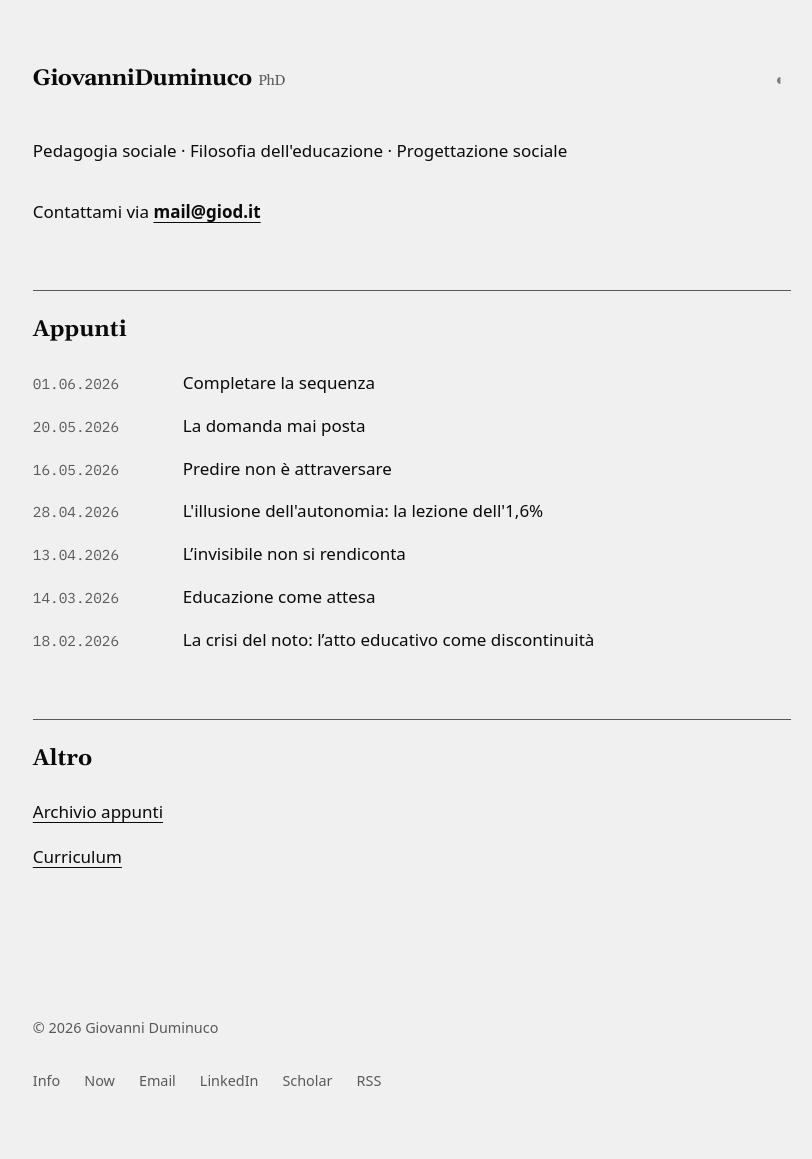
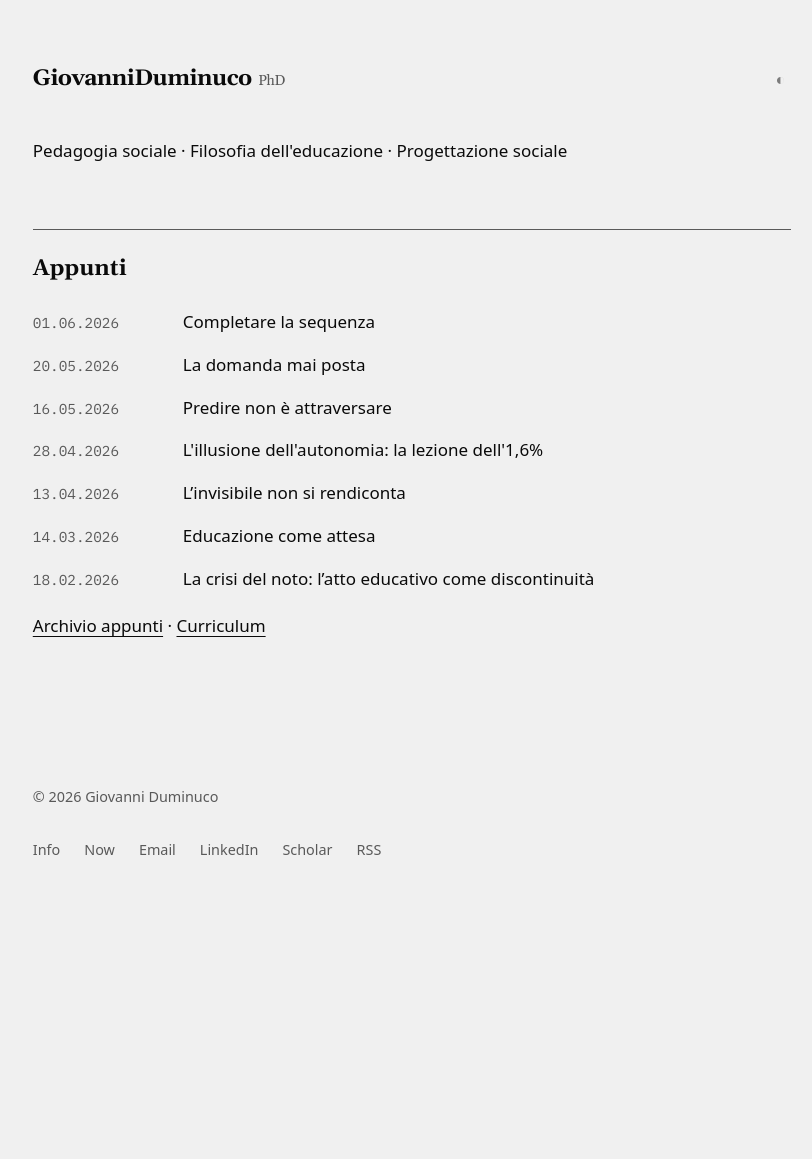
Before and after one commit to dumgio/dumgio.github.io, a Jekyll site: the page built from index.html, in a window 1280 px wide. Shown: the whole page, without its empty margins (228-1040 px from the left). Built offline with Jekyll 4.4.1, drawn with Linux system fonts in a browser that asks for light colours; comment, search, counter and statistics services are not loaded; after the commit the page ends 928 px from its top, so only the background shows below that.

Commit message:
Rimuove contatto email e snellisce sezione Altro in homepage

```diff
--- a/index.html
+++ b/index.html
@@ -3,7 +3,6 @@
 ---
 
 <p class="intro-text">Pedagogia sociale · Filosofia dell'educazione · Progettazione sociale</p>
-<p>Contattami via <strong><a href="mailto:mail@giod.it">mail@giod.it</a></strong></p>
 
 <h2>Appunti</h2>
 
@@ -18,8 +17,4 @@
   {% endfor %}
 </div>
 
-<h2>Altro</h2>
-<ul class="altro-list">
-  <li><a href="{{ '/blog/' | relative_url }}">Archivio appunti</a></li>
-  <li><a href="{{ '/bio/' | relative_url }}">Curriculum</a></li>
-</ul>
+<p class="intro-text"><a href="{{ '/blog/' | relative_url }}">Archivio appunti</a> · <a href="{{ '/bio/' | relative_url }}">Curriculum</a></p>
```
